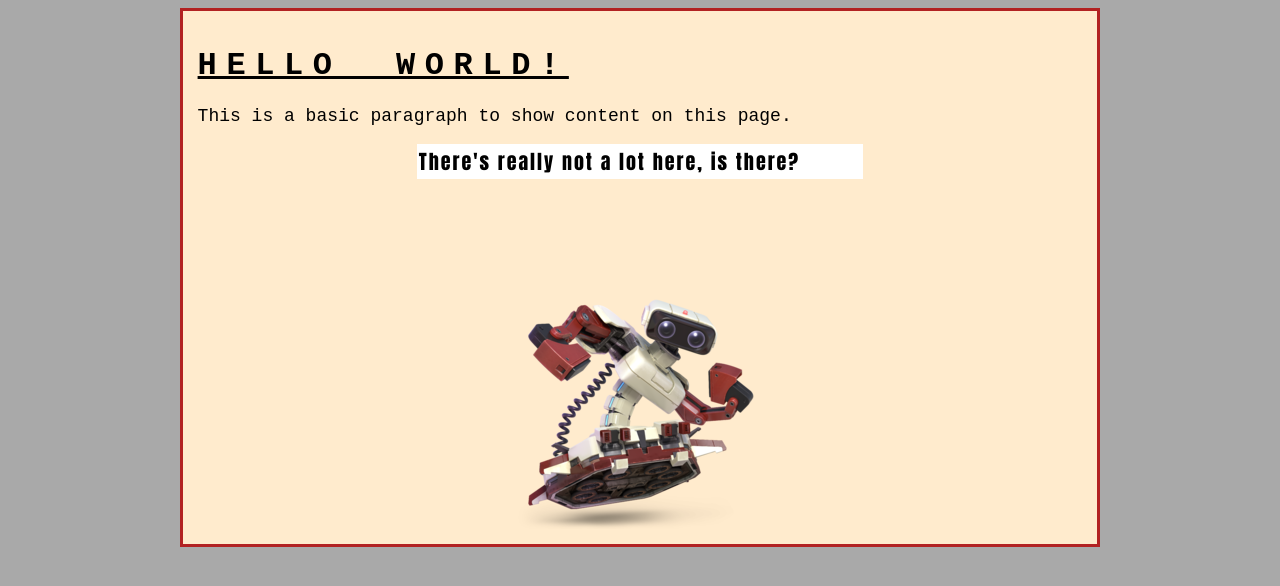
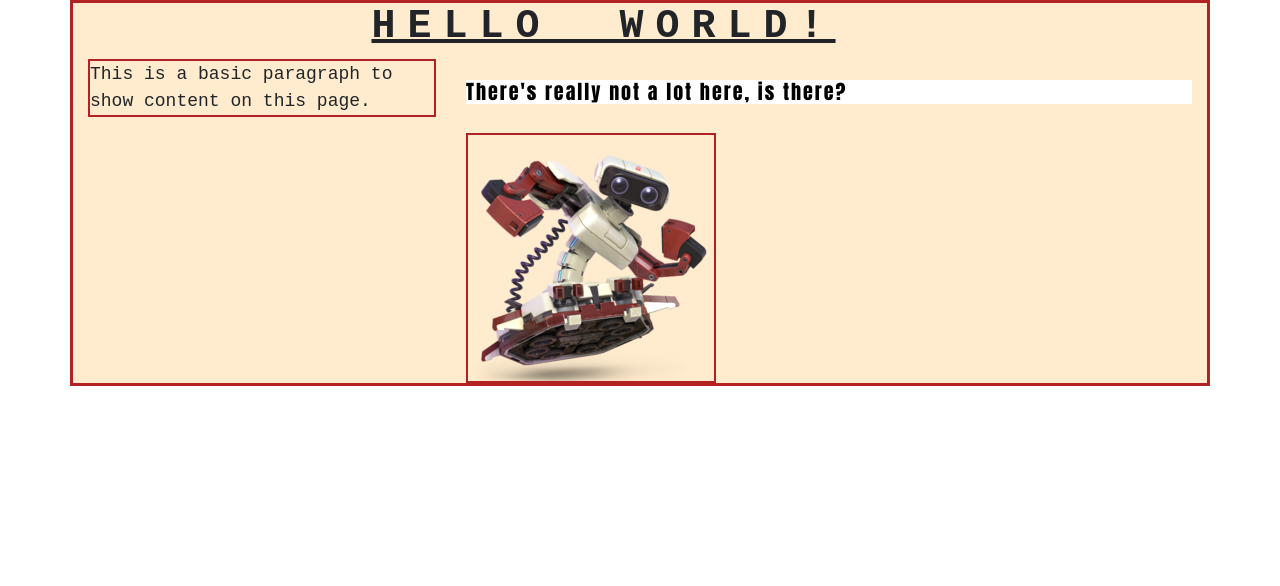
Before and after one commit to TimothyBehl/TimothyBehl.github.io, a plain HTML site: page index.html in a window 1280 px wide. Drawn offline with nearby package versions, Linux system fonts and the light colour scheme.

Commit message:
added .gitignore, updated site with bootstrap

```diff
--- a/css/style.css
+++ b/css/style.css
@@ -3,9 +3,6 @@ body{
 }
 
 .container{
-    width: 70%;
-    margin: auto;
-    padding: 15px;
     background-color: blanchedalmond;
     border: 3px firebrick solid;
 }
@@ -14,6 +11,7 @@ body{
     font-family: 'Courier New', Courier, monospace;
     font-weight: normal;
     font-size: 18px;
+    border: 2px solid firebrick;
 }
 
 .heading{
@@ -31,9 +29,6 @@ body{
     letter-spacing: .1em;
     background-color: white;
     color: black;
-    padding: 2px;
-    width: 50%;
-    margin: auto;
 }
 
 .hover-heading:hover{
@@ -42,17 +37,11 @@ body{
     letter-spacing: .1em;
     background-color: firebrick;
     color: white;
-    padding: 2px;
-    width: 50%;
-    margin: auto;
 }
 
 .image{
     background: url('../images/rob.png');
     width: 250px;
     height: 250px;
-    position: relative;
-    margin-left: auto;
-    margin-right: auto;
-    margin-top: 100px;
+    border: 2px solid firebrick;
 }
--- a/index.html
+++ b/index.html
@@ -5,14 +5,29 @@
   <meta name="viewport" content="width=device-width, initial-scale=1.0">
   <meta http-equiv="X-UA-Compatible" content="ie=edge">
   <link rel="stylesheet" type="text/css" href="css/style.css">
+  <link rel="stylesheet" href="https://stackpath.bootstrapcdn.com/bootstrap/4.4.1/css/bootstrap.min.css" integrity="sha384-Vkoo8x4CGsO3+Hhxv8T/Q5PaXtkKtu6ug5TOeNV6gBiFeWPGFN9MuhOf23Q9Ifjh" crossorigin="anonymous">
   <title>Tim's Site</title>
 </head>
 <body>
   <div class="container">
-    <h1 class="heading">Hello World!</h1>
-    <p>This is a basic paragraph to show content on this page.</p>
-    <h5 class="hover-heading">There's really not a lot here, is there?</h5>
-    <div class="image"></div>
+    <div class="row justify-content-center">
+      <div class="col-6">
+        <h1 class="heading">Hello World!</h1>
+      </div>
+    </div>
+    <div class="row align-items-center">
+      <div class="col-4">
+        <p>This is a basic paragraph to show content on this page.</p>
+      </div>
+      <div class="col-8">
+        <h5 class="hover-heading">There's really not a lot here, is there?</h5>
+      </div>
+    </div>
+    <div class="row justify-content-center">
+      <div class="col-4">
+        <div class="image"></div>
+      </div>
+    </div>
   </div>
 </body>
 </html>
```
